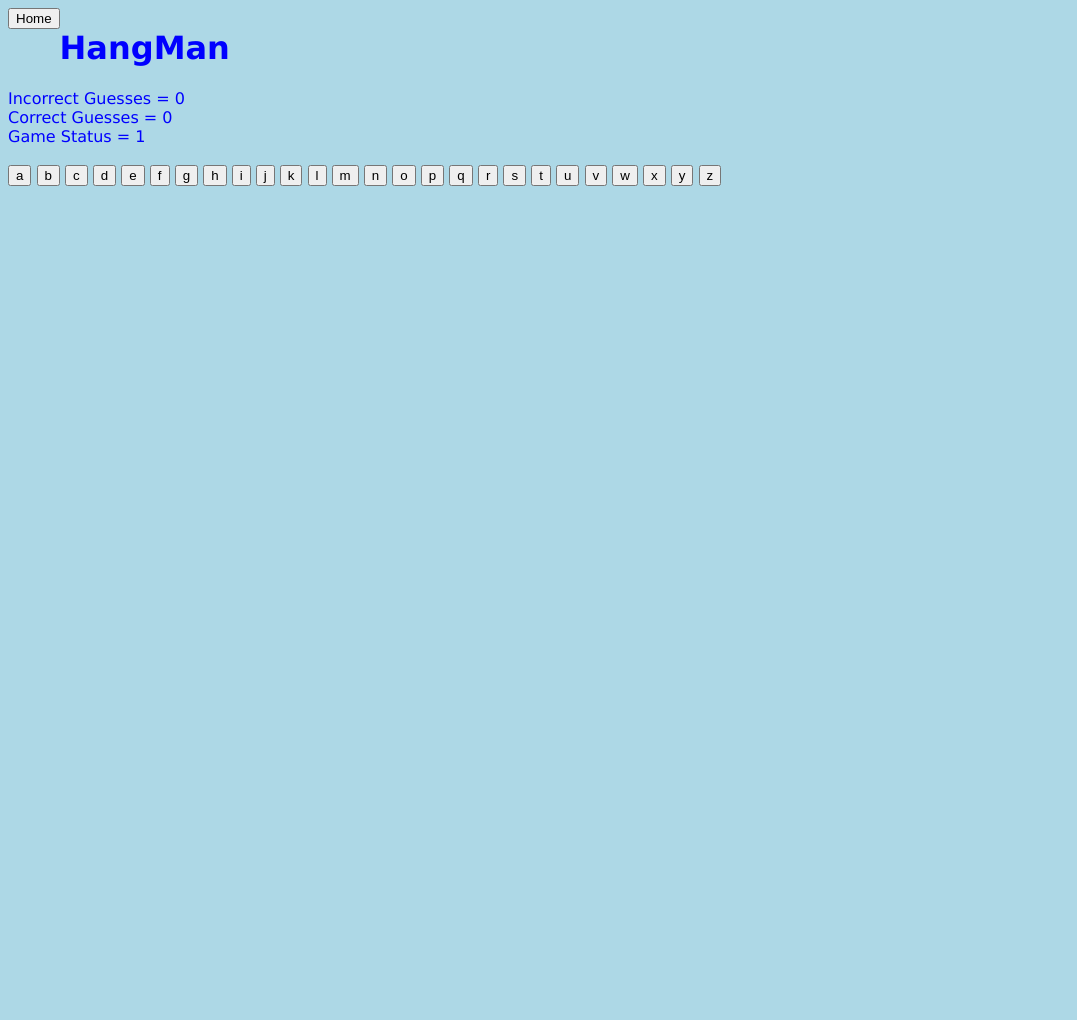
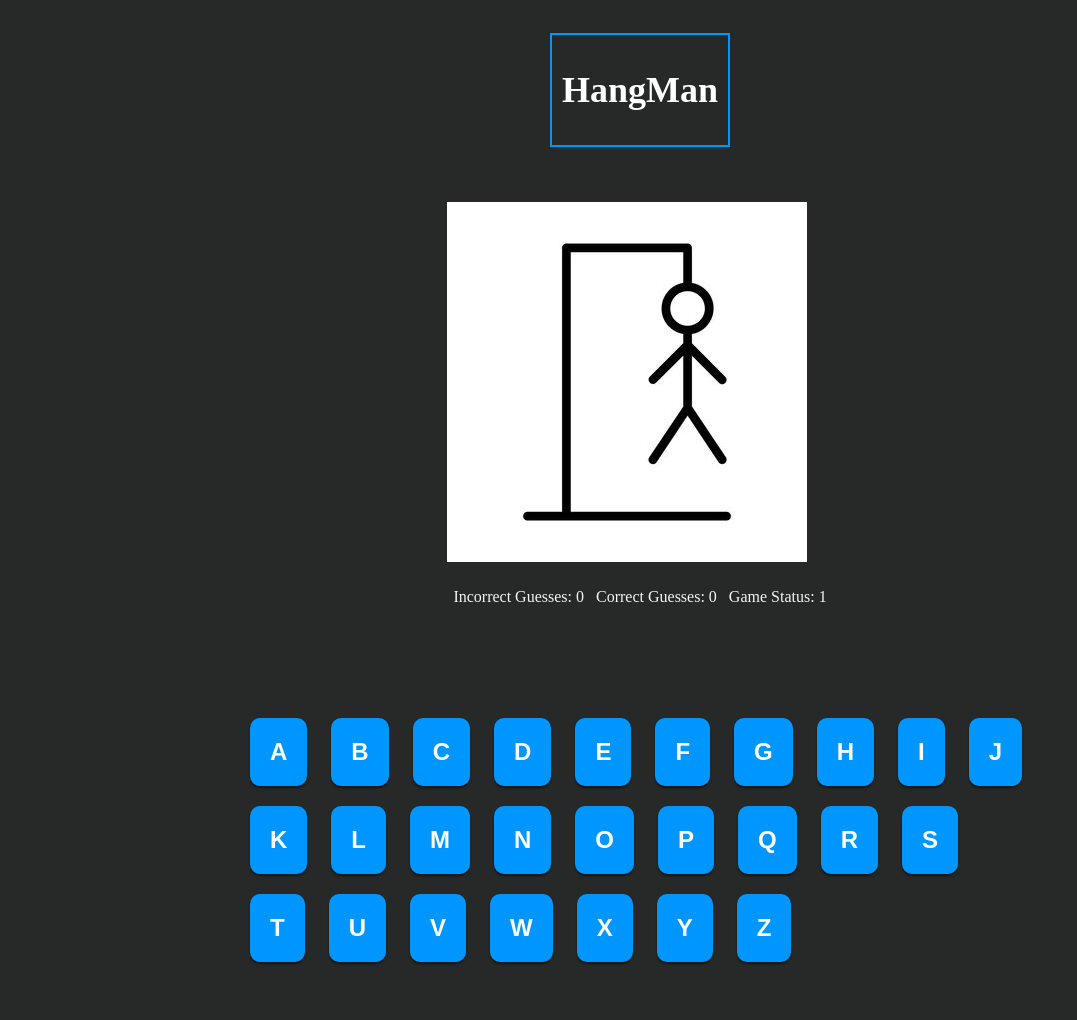
Before and after one commit to harsha-mangena/HangMan, a Django app: page / in a window 1280 px wide. Shown: the whole page, without its empty margins (0-1077 px from the left). Before the commit the page ends 186 px from the top, so only its background shows below. Run offline with Django 4.2, Linux system fonts and the light colour scheme; data that the repository does not hold is empty.

Commit message:
Added basic UI

```diff
--- a/HangMan/static/HangMan/testcss.css
+++ b/HangMan/static/HangMan/testcss.css
@@ -1,4 +1,128 @@
+/* testcss.css */
+
+/* Layout */
+.game-container {
+  display: flex;
+  flex-direction: column;
+  align-items: center;
+  max-width: 800px;
+  margin: 0 auto;
+  padding: 20px;
+  justify-content: center;
+}
+
+.game-section {
+  margin: 20px 0;
+}
+
+/* Typography */
+.puzzle-letter {
+  gap: 10px;
+  font-family: 'Comic Sans MS', cursive, sans-serif;
+  font-size: 40px;
+  font-weight: bold;
+  line-height: 1.5;
+  margin-bottom: 5px;
+  list-style: none;
+  align-items: center;
+  justify-content: center;
+  border-bottom: 3px solod #000;
+  margin-top: 1px;
+}
+
+
+h1 {
+  font-size: 36px;
+  font-weight: 600;
+
+}
+
+
+/* Colors */
 body {
-  background-color: lightblue;
-  font-family: verdana;
+  background-color: #272828;
+  color: #F5F5F5;
 }
+
+button {
+  background-color: #662e18; /* Wood brown color */
+
+  border: none;
+
+
+  box-shadow: 0 2px 2px rgba(0,0,0,0.5); /* Subtle shadow */
+
+  padding: 10px 24px;
+  margin: 6px;
+
+  font-size: 16px;
+  font-weight: bold;
+
+  transition: box-shadow 0.2s;
+}
+
+button:hover {
+  box-shadow: 0 4px 4px rgba(66, 6, 135, 0.8); /* More shadow on hover */
+  background: #6721f3;
+  transform: scale(1.1);
+}
+
+/* Graphics */
+.hangman-drawing {
+  width: 200px;
+}
+
+/* Animations */
+.wrong-letter-flash {
+  animation: flash 1.5s infinite;
+}
+
+.letter-button {
+  padding: 20px;
+  border-radius: 10px;
+  background: #0096FF;
+  color: white;
+  font-size: 1.5em;
+  margin: 10px;
+}
+
+.letter-button:disabled {
+  /* box-shadow:  */
+    /* 0 5px 0 0 #694313,  */
+    /* 0 2px 4px rgba(0,0,0,0.3);   */
+}
+
+@keyframes flash {
+  0% {color: red;}
+  50% {color: #F5F5F5;}
+  100% {color: red;}
+}
+
+.hangman-image {
+  margin-right: 20px;
+
+}
+
+.status-container {
+  display: flex;
+  align-items: center;
+}
+
+.text-container {
+  padding: 6px;
+}
+
+.game-name {
+  background-color: #272828;
+  color: #fff;
+  padding: 10px;
+  border: 2px solid  #0096FF;
+  box-shadow: 0 4px 2px -2px #333;
+  transition: transform 0.3s;
+  position: relative;
+  top: -15px;
+}
+
+.game-name:hover {
+  transform: scale(1.1);
+}
--- a/HangMan/templates/mainPage.html
+++ b/HangMan/templates/mainPage.html
@@ -1,16 +1,141 @@
 <!DOCTYPE html>
+{% load i18n %}
 {% load static %}
-<html>
-    <link rel="stylesheet" href="{% static 'HangMan/testcss.css' %}">
-    <style>
-        body {
-            text-align: left;
-            color: blue;
-        }
-        h1 {
-            color: light-blue;
-        }
-    </style>
+
+<title>Hangman</title>
+<link rel="stylesheet" href="{% static "HangMan/testcss.css" %}">
+
+
+
+<div class="game-container">
+
+    <div class="game-section">
+      <div class="game-name">
+        <div>
+          <h1> HangMan </h1>
+        </div>
+      </div>
+    </div>
+
+    <div class="game-section" >
+        <!-- Hangman image -->
+          <div class="hangman-image">
+            <img src="{% static "HangMan/hangmanTestImage.jpeg" %}" alt="Hangman">
+          </div>
+
+          <div class="status-container">
+
+            <div class="text-container">
+                <div>
+                  <p>Incorrect Guesses: <span id="incorrect-count">{{ request.session.guessNum }}</span></p>
+                </div>
+              </div>
+
+              <div class="text-container">
+                <div>
+                  <p>Correct Guesses: <span id="correct-count">{{ request.session.correct }}</span></p>
+                </div>
+              </div>
+
+              <div class="text-container">
+                <div>
+                  <p>Game Status: {{ request.session.status }}</p>
+                </div>
+              </div>
+
+          </div>
+    </div>
+
+
+
+    <div class="game-section">
+      <div class="puzzle-letters">
+        {% for x in request.session.answer %}
+          {% if x in request.session.guessed %}
+            <span class="puzzle-letter">{{ x }}</span>
+          {% else %}
+            <span class="puzzle-letter">&nbsp__&nbsp</span>
+          {% endif %}
+        {% endfor %}
+      </div>
+    </div>
+
+
+
+    <div class="game-section"  id="letter-buttons">
+        <form action="" method="post">
+
+        {% for letter in request.session.alph %}
+
+            {% if letter not in request.session.guessed %}
+
+                <button  class="letter-button" type="submit" name="letter" value="{{ letter }}">
+                {{ letter }}
+                </button>
+
+            {% else %}
+
+                <button  class="letter-button" type="submit" name="letter" value="{{ letter }}" disabled>
+                {{ letter }}
+                </button>
+
+            {% endif %}
+
+        {% endfor %}
+
+        {% csrf_token %}
+
+        </form>
+      </div>
+
+  </div>
+
+
+
+
+
+
+
+
+
+
+
+
+
+
+
+
+
+
+
+
+
+
+
+
+
+
+
+
+
+
+
+
+
+
+
+
+
+
+
+
+
+
+
+
+
+
+<!--
         <div style="text-align: left; display: inline-flex;">
             <div>
                 <form action="" id="home" method="get">
@@ -21,15 +146,19 @@
                 <h1> HangMan </h1>
             </div>
         </div>
+
         <div>
             <a> Incorrect Guesses = {{ request.session.guessNum }} </a>
         </div>
+
         <div>
             <a> Correct Guesses = {{ request.session.correct }} </a>
         </div>
+
         <div>
             <a> Game Status = {{ request.session.status }} </a>
         </div>
+
         <div style="display: inline-flex">
             {% for x in request.session.answer %}
                 {% if x in request.session.guessed %}
@@ -39,6 +168,7 @@
                 {% endif %}
             {% endfor %}
         </div>
+
         <div>
             <form action="" id="letters" method="post">
                 {% for x in request.session.alph %}
@@ -50,5 +180,4 @@
                 {% endfor %}
                 {% csrf_token %}
             </form>
-    </div>
-</html>
+        </div> -->
--- a/HangMan/views.py
+++ b/HangMan/views.py
@@ -29,11 +29,12 @@ def newGame(request):
         request.session['wins'] = wins
         request.session['games'] = games
         # send list of letters to make buttons
-        alph = list(string.ascii_lowercase)
+        alph = list(string.ascii_uppercase)
         request.session['alph'] = alph
         # store answer from random word api
         answer = requests.get("https://random-word-api.herokuapp.com/word").text
         answer = answer[2:len(answer) - 2]
+        answer = answer.upper()
         # answer = 'test'
         # logger.info(answer[2:len(answer) - 2])
         request.session['answer'] = answer
```
Also changed, not shown: HangMan/static/HangMan/hangman-0.svg (added), HangMan/static/HangMan/hangman-1.svg (added), HangMan/static/HangMan/hangman-2.svg (added), HangMan/static/HangMan/hangman-3.svg (added), HangMan/static/HangMan/hangman-4.svg (added), HangMan/static/HangMan/hangman-5.svg (added), HangMan/static/HangMan/hangman-6.svg (added), HangMan/static/HangMan/lost.gif (added), HangMan/static/HangMan/victory.gif (added), db.sqlite3. Lines whose indentation alone changed are shown as unchanged.
